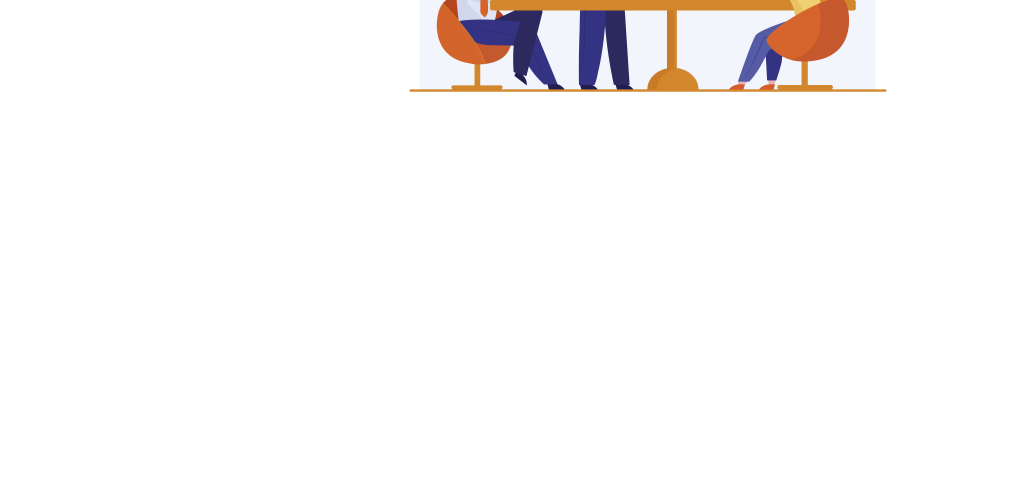
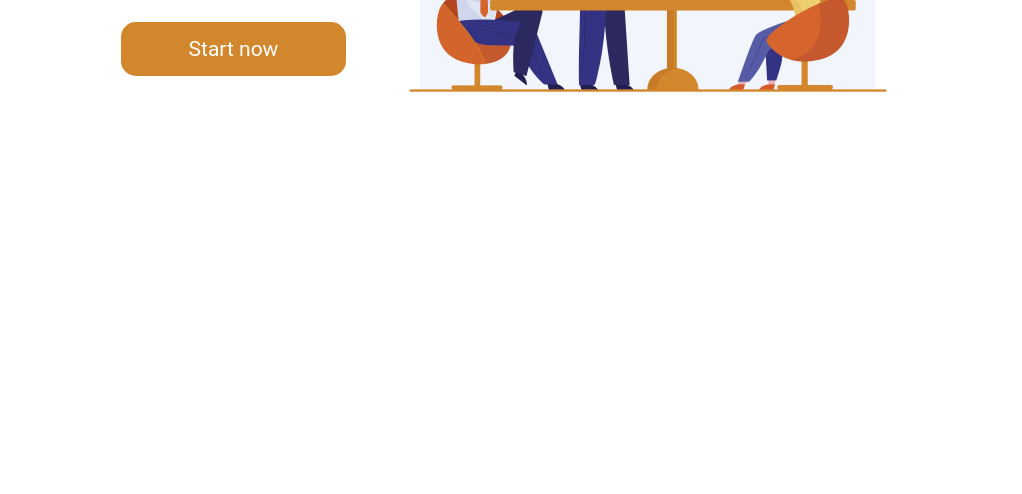
Before and after one commit to victormaya/Amazing-Graph, a plain HTML site: page index.html in a window 1280 px wide. Shown: the part 306-800 px from the top of the page, without its empty margins (129-1151 px from the left). Drawn offline with Linux system fonts and the light colour scheme.

Commit message:
implementação do button

```diff
--- a/index.html
+++ b/index.html
@@ -1,6 +1,5 @@
 <!--
 
-Colaborate and create beautiful graphics with your team
 Start now -->
 <!DOCTYPE html>
 <html lang="en">
@@ -28,6 +27,7 @@ Start now -->
       <h2>
         Colaborate and create beautiful graphics with your team
       </h2>
+      <button>Start now</button>
     </div>
     <img src='./assets/team.jpg' alt='' />
   </section>
--- a/style.css
+++ b/style.css
@@ -67,6 +67,17 @@ li{
   right: 93px;
 }
 
+.capa button{
+  margin-top: 25px;
+  width: 225px;
+  background-color: #D2872C;
+  border: 0;
+  color: #ffff;
+  font-size: 21px;
+  border-radius: 15px;
+  padding: 15px;
+}
+
 /* PARA TABLET */
 @media only screen and (min-width: 768px) and (max-width: 960px) {
 
```
